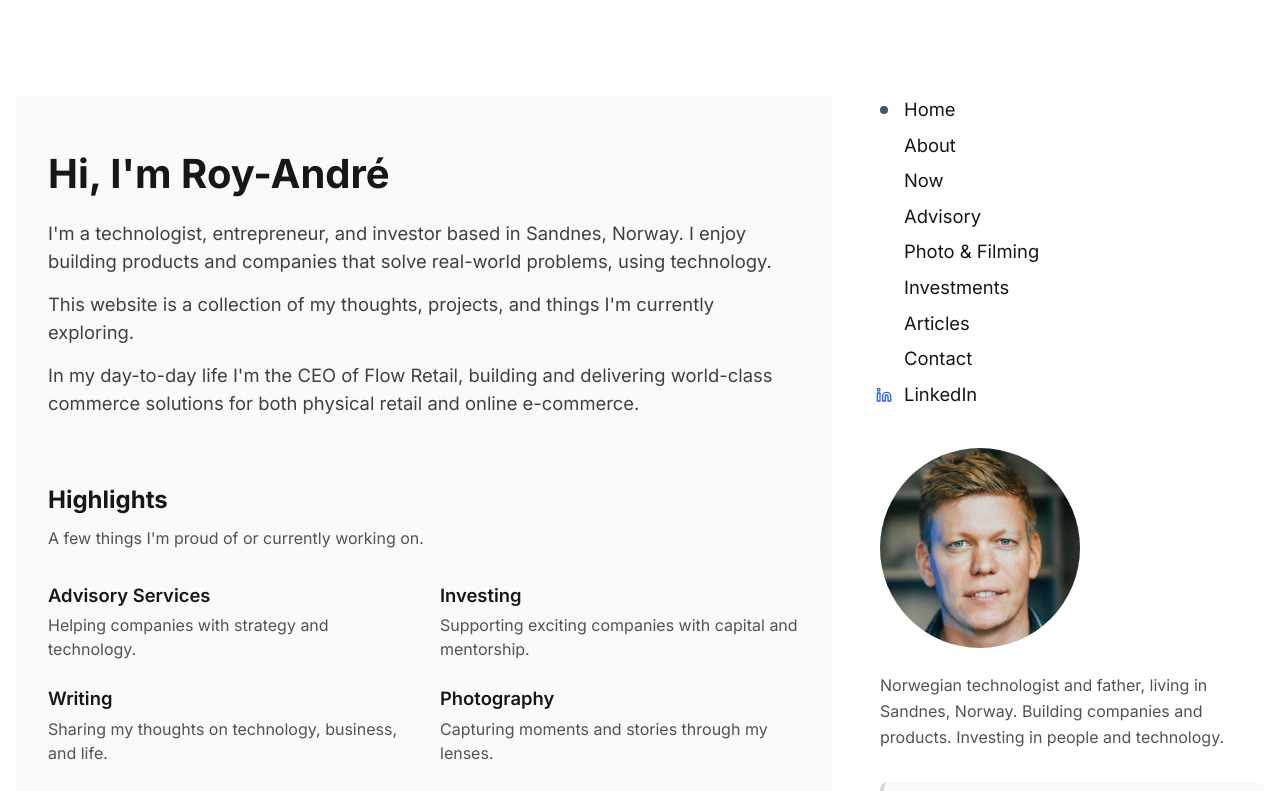
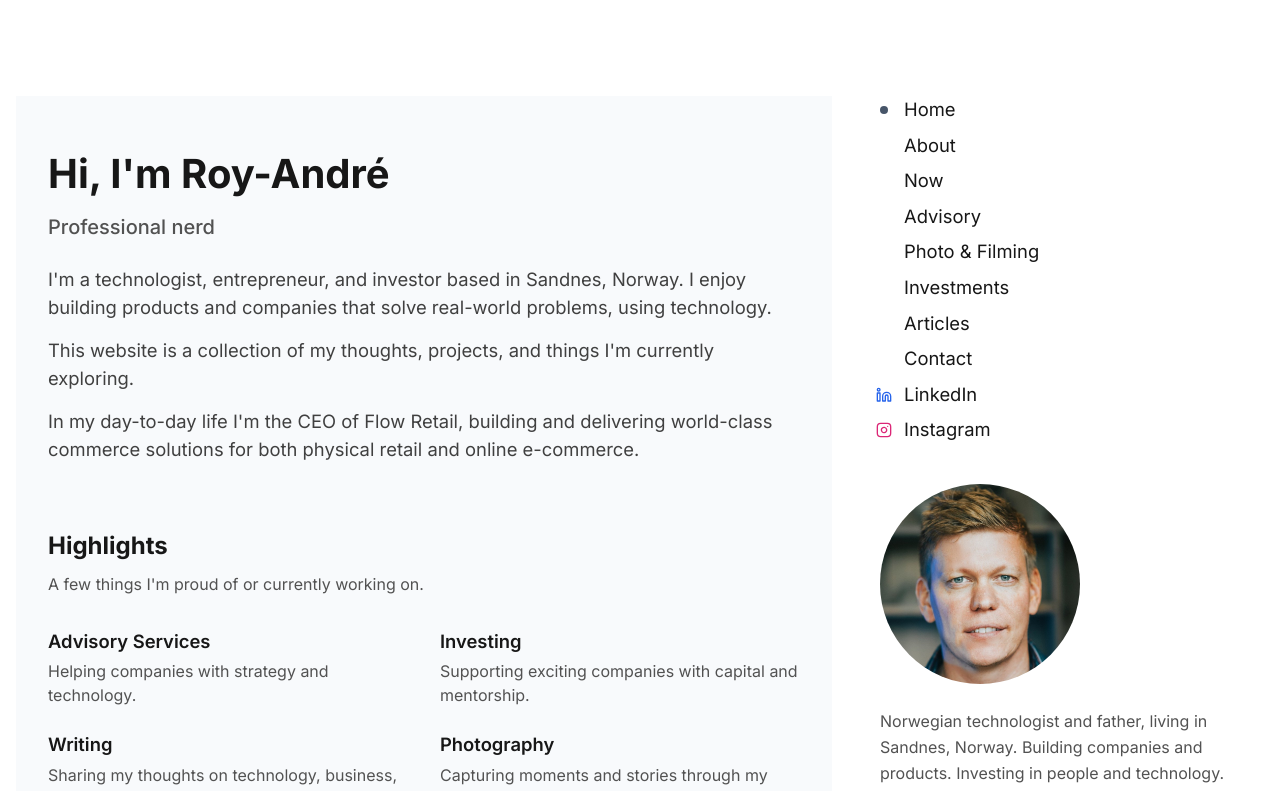
Before and after one commit to royandre/website, a Next.js app: page / in a window 1280 px wide. Shown: the top 791 px of the page. Built offline with nearby package versions, Linux system fonts and the light colour scheme.

Commit message:
feat: add "Professional nerd" job title below main headline
Style title with text-xl, text-neutral-600, font-medium, and mb-6

Co-authored-by: Roy Andre <533020+royandre@users.noreply.github.com>

```diff
--- a/app/page.tsx
+++ b/app/page.tsx
@@ -5,7 +5,8 @@ export default function HomePage() {
     <div className="min-h-screen bg-slate-50 -mx-6 -my-8 md:-mx-8 md:-my-12 px-6 py-8 md:px-8 md:py-12">
       <div className="space-y-16">
         <section>
-          <h1 className="text-4xl font-bold mb-4">Hi, I'm Roy-André</h1>
+          <h1 className="text-4xl font-bold mb-2">Hi, I'm Roy-André</h1>
+          <p className="text-xl text-neutral-600 mb-6 font-medium">Professional nerd</p>
           <div className="space-y-4 text-lg text-neutral-700">
             <p>
               I'm a technologist, entrepreneur, and investor based in Sandnes, Norway. I enjoy building products and
@@ -39,9 +40,7 @@ export default function HomePage() {
                   Investing
                 </Link>
               </h3>
-              <p className="text-neutral-600">
-                Supporting exciting companies with capital and mentorship.
-              </p>
+              <p className="text-neutral-600">Supporting exciting companies with capital and mentorship.</p>
             </div>
             <div className="space-y-1">
               <h3 className="text-lg font-semibold">
--- a/components/navigation.tsx
+++ b/components/navigation.tsx
@@ -3,7 +3,7 @@
 import Link from "next/link"
 import Image from "next/image"
 import { usePathname } from "next/navigation"
-import { Linkedin } from "lucide-react"
+import { Linkedin, Instagram } from "lucide-react"
 import { navItems } from "@/lib/nav-links"
 import { QuoteSection } from "./quote-section"
 
@@ -38,17 +38,30 @@ export function Navigation() {
               </Link>
             </li>
           ))}
-          <li className="flex items-center">
+          <li className="flex items-center group">
             <div className="mr-4 w-2 flex justify-center items-center">
-              <Linkedin className="h-4 w-4 shrink-0 text-blue-600" />
+              <Linkedin className="h-4 w-4 shrink-0 text-blue-600 transition-all duration-300 group-hover:scale-110 group-hover:text-blue-700 group-hover:drop-shadow-sm" />
             </div>
             <Link
               href="https://www.linkedin.com/in/royandre/"
               target="_blank"
               rel="noopener noreferrer"
-              className="hover:underline"
+              className="hover:underline transition-colors duration-300 group-hover:text-blue-700"
             >
               LinkedIn
+            </Link>
+          </li>
+          <li className="flex items-center group">
+            <div className="mr-4 w-2 flex justify-center items-center">
+              <Instagram className="h-4 w-4 shrink-0 text-pink-600 transition-all duration-300 group-hover:scale-110 group-hover:text-pink-700 group-hover:drop-shadow-sm" />
+            </div>
+            <Link
+              href="https://www.instagram.com/royandretroll"
+              target="_blank"
+              rel="noopener noreferrer"
+              className="hover:underline transition-colors duration-300 group-hover:text-pink-700"
+            >
+              Instagram
             </Link>
           </li>
         </ul>
```
